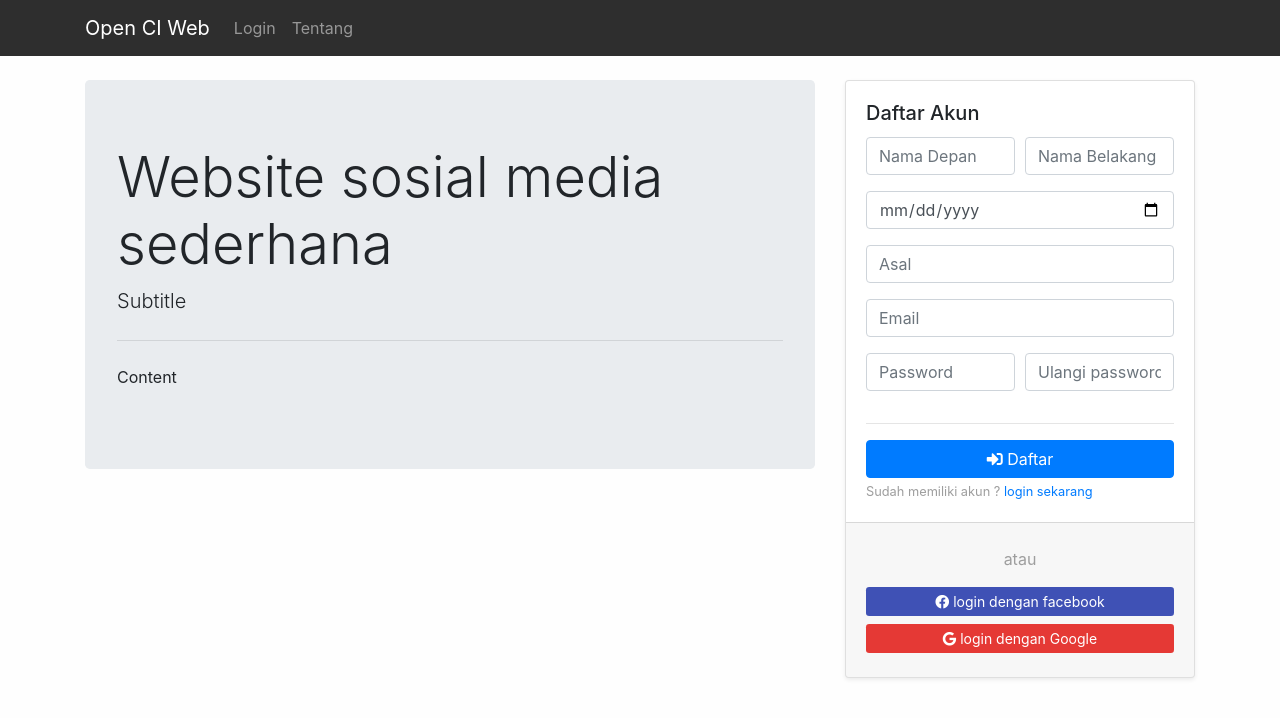
After one commit to mudrikul/open-CI-web, a CodeIgniter app: a page that uses application/views/theme/header.php in a window 1280 px wide. The commit adds this page. Shown: the top 718 px of the page. Run offline with CodeIgniter, Linux system fonts and the light colour scheme; some libraries are stand-ins or nearby versions.

Commit message:
membuat login dan register page
perbaiki bhs jadi indonesia

```diff
--- a/application/controllers/App.php
+++ b/application/controllers/App.php
@@ -14,6 +14,24 @@ class App extends CI_Controller
         ];
         $this->load->view('theme/template', $data);
     }
+
+    public function login()
+    {
+        $data = [
+            'title' => 'Login',
+            'content' => 'pages/login_page'
+        ];
+        $this->load->view('theme/template', $data);
+    }
+
+    public function register()
+    {
+        $data = [
+            'title' => 'Daftar Akun',
+            'content' => 'pages/register_page'
+        ];
+        $this->load->view('theme/template', $data);
+    }
 }
 
 /* End of file App.php */
--- /dev/null
+++ b/application/views/pages/register_page.php
@@ -0,0 +1,52 @@
+<div class="row">
+    <div class="col col-lg-8">
+        <div class="jumbotron">
+            <h1 class="display-4">Website sosial media sederhana</h1>
+            <p class="lead">Subtitle</p>
+            <hr class="my-4">
+            <p>Content</p>
+        </div>
+    </div>
+    <div class="col col-lg-4">
+        <div class="card shadow-sm">
+            <div class="card-body">
+                <h5 class="card-title"><?= $title ?></h5>
+                <form action="">
+                    <div class="form-row">
+                        <div class="form-group col">
+                            <input id="my-input" class="form-control" type="text" name="" placeholder="Nama Depan">
+                        </div>
+                        <div class="form-group col">
+                            <input id="my-input" class="form-control" type="text" name="" placeholder="Nama Belakang">
+                        </div>
+                    </div>
+                    <div class="form-group">
+                        <input id="my-input" class="form-control" type="date" name="" placeholder="Tanggal Lahir">
+                    </div>
+                    <div class="form-group">
+                        <input id="my-input" class="form-control" type="text" name="" placeholder="Asal">
+                    </div>
+                    <div class="form-group">
+                        <input id="my-input" class="form-control" type="text" name="" placeholder="Email">
+                    </div>
+                    <div class="form-row">
+                        <div class="form-group col">
+                            <input id="my-input" class="form-control" type="password" name="" placeholder="Password">
+                        </div>
+                        <div class="form-group col">
+                            <input id="my-input" class="form-control" type="password" name="" placeholder="Ulangi password">
+                        </div>
+                    </div>
+                    <hr>
+                    <button type="button" class="btn btn-primary btn-block"><i class="fas fa-sign-in-alt"></i> Daftar</button>
+                </form>
+                <small class="grey-text">Sudah memiliki akun ? <a href="<?= base_url('app/login') ?>">login sekarang</a></small>
+            </div>
+            <div class="card-footer py-4">
+                <p class="text-center grey-text">atau</p>
+                <a name="" id="" class="btn btn-primary btn-block indigo border-0 btn-sm" href="#" role="button"><i class="fab fa-facebook" aria-hidden="true"></i> login dengan facebook</a>
+                <a name="" id="" class="btn btn-primary btn-block red darken-1 border-0 btn-sm" href="#" role="button"><i class="fab fa-google" aria-hidden="true"></i> login dengan Google</a>
+            </div>
+        </div>
+    </div>
+</div>
--- a/application/views/theme/header.php
+++ b/application/views/theme/header.php
@@ -18,7 +18,7 @@
     <title><?= $title ?></title>
 </head>
 
-<body>
+<body style="background-color: #fefefe">
     <!-- livereload support -->
     <script>
         document.write('<script src="http://' + (location.host || 'localhost').split(':')[0] + ':35729/livereload.js?snipver=1"></' + 'script>')
--- a/application/views/theme/navbar.php
+++ b/application/views/theme/navbar.php
@@ -1,6 +1,6 @@
 <nav class="navbar navbar-expand-lg navbar-dark elegant-color">
     <div class="container">
-        <a class="navbar-brand" href="#">Open CI Web</a>
+        <a class="navbar-brand" href="<?= base_url() ?>">Open CI Web</a>
         <button class="navbar-toggler" type="button" data-toggle="collapse" data-target="#navbarSupportedContent" aria-controls="navbarSupportedContent" aria-expanded="false" aria-label="Toggle navigation">
             <span class="navbar-toggler-icon"></span>
         </button>
@@ -8,10 +8,10 @@
         <div class="collapse navbar-collapse" id="navbarSupportedContent">
             <ul class="navbar-nav mr-auto">
                 <div class="nav-item">
-                    <a href="#" class="nav-link">Login</a>
+                    <a href="<?= base_url('app/login') ?>" class="nav-link">Login</a>
                 </div>
                 <div class="nav-item">
-                    <a href="#" class="nav-link">About</a>
+                    <a href="#" class="nav-link">Tentang</a>
                 </div>
             </ul>
         </div>
```
Also changed, not shown: application/views/pages/login_page.php (added, +38 -0 lines).
